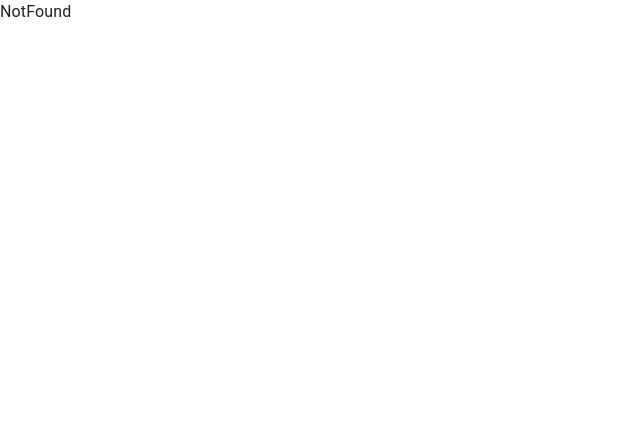
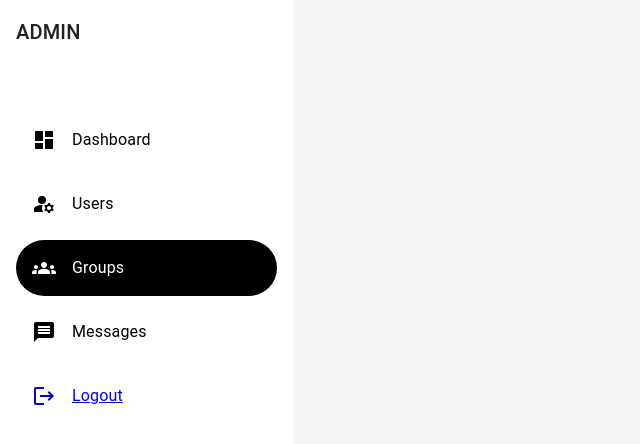
Before and after one commit to VivekDudi-Github/ChatApp, a React (Vite) app in the folder client/: page /admin/Group-management in a window 1280 px wide. Shown: the top 444 px of the page, without its empty margins (0-640 px from the left). Built offline with nearby package versions, Linux system fonts and the light colour scheme.

Commit message:
added dashoboard comp fixed bugs

```diff
--- a/client/src/App.jsx
+++ b/client/src/App.jsx
@@ -8,8 +8,12 @@ const Login = lazy(() => import('./pages/Login'))
 const Chat = lazy(() => import('./pages/Chat'))
 const Group = lazy(() => import('./pages/Group'))
 const NotFound = lazy(() => import('./pages/NotFound'))
+const DashBoard = lazy(() => import('./pages/admin/DashBoard'))
 const AdminLogin = lazy(() => import('./pages/admin/AdminLogin'))
-const DashBoard = lazy(() => import('./pages/admin/DashBoard'))
+const UserManagement = lazy(() => import('./pages/admin/UserManagement'))
+const GroupManagement = lazy(() => import('./pages/admin/GroupManagement'))
+const MessageManagement = lazy(() => import('./pages/admin/MessageManagement'))
+
 
 function App() {
   let user = true ;
@@ -25,7 +29,12 @@ function App() {
           <Route path="*" element={<NotFound/>} />
 
           <Route path="/admin" element={<AdminLogin/>} />
-          <Route path="/admin/dashboard" element={<DashBoard/>} />
+          <Route path="admin/dashboard" element={<DashBoard />} />
+          <Route path='/admin/user-management' element={<UserManagement/>} />
+          <Route path='/admin/Group-management' element={<GroupManagement/>} />
+          <Route path='/admin/messages-management' element={<MessageManagement/>} />
+
+
         </Routes>
       </Suspense>
     </>
--- a/client/src/components/layout/AdminLayout.jsx
+++ b/client/src/components/layout/AdminLayout.jsx
@@ -1,14 +1,108 @@
-import React from 'react'
-import {  Grid2 as Grid} from "@mui/material";
+import React, { useState } from 'react'
+
+import { Grid ,Box, IconButton, Drawer, Stack, Typography} from "@mui/material";
+import {Dashboard as DashBoardIcon , Groups as GroupsIcon , Message as MessageIcon, ManageAccounts as ManageAccountsIcon, Menu as MenuIcon, Logout as LogoutIcon} from "@mui/icons-material";
+
+import {StyledLink} from '../styles/StylesComponent'
+import { Link, useLocation} from "react-router-dom";
 
 function AdminLayout( {children}) {
+const [isMobile , setIsMobile] = useState(false) ;
+
+
   return (
     <Grid container minHeight={'100vh'} >
-      <Grid item>
+      <Box sx={{display : {xs : 'block' , md : 'none'} , position : 'fixed' , right : '1rem' , top : '1rem'}}>
+        <IconButton onClick={() => setIsMobile(prev => !prev)}>
+          <MenuIcon />
+        </IconButton>
+      </Box>
 
+      <Grid item md={4} lg={2.75}sx={{display : { xs : 'none' , md: 'block'}}}>
+        <SideBar />
       </Grid>
+
+      <Grid item xs={12} md={8} lg={9.25} sx={{bgcolor : '#f5f5f5'}}>
+        {children}
+      </Grid>
+
+
+      <Drawer open={isMobile} onClose={() => setIsMobile(prev => !prev)}>
+        <SideBar w='50vw' />
+      </Drawer>
     </Grid>
   )
 }
 
+const SideBar = ({w='100%'}) => {
+  const location = useLocation() ;
+
+  return (
+    <Stack width={w} direction={'column'} p='1rem' spacing={'3rem'}>
+      <Typography variant='h6' textTransform={'uppercase'}>
+        Admin
+      </Typography>
+
+      <Stack sx={{padding: '1rem 0'  , gap : '0.5rem' }}>
+        {AdminTabs.map((t) => (
+          <StyledLink to={t.path} key={t.path} >
+            <Stack gap={'1rem'} direction={'row'} alignItems={'center'}
+            sx={{ ':hover' : {bgcolor : '#ccc' , color : 'black'} ,
+             transitionDuration : '200ms' ,
+             p:'1rem' ,
+            borderRadius : '50px' ,
+            bgcolor : location.pathname === t.path ? 'black' : 'white' ,
+            color : location.pathname === t.path ? 'white' : 'black' ,
+            }}
+            >
+              {t.icon}
+
+              <Typography>{t.name}</Typography>
+            </Stack>
+          </StyledLink>
+        ))}
+
+        <Link to={'/login'} onClick={() => {console.log('logiot');
+        }} >
+          <Stack gap={'1rem'} direction={'row'} alignItems={'center'}
+              sx={{ ':hover' : {bgcolor : '#ccc' , color : 'black'} ,
+              transitionDuration : '200ms' ,
+              p:'1rem' ,
+              borderRadius : '50px' ,
+              }}
+          >
+            <LogoutIcon/>
+            <Typography>Logout</Typography>
+          </Stack>
+
+        </Link>
+      </Stack>
+    </Stack>
+  )
+}
+
 export default AdminLayout
+
+
+const AdminTabs = [
+  {
+    name : 'Dashboard' ,
+    path : '/admin/dashboard' ,
+    icon : <DashBoardIcon />
+  } ,
+  {
+    name : 'Users' ,
+    path : '/admin/user-management' ,
+    icon : <ManageAccountsIcon />
+  } ,
+  {
+    name : 'Groups' ,
+    path : '/admin/Group-management' ,
+    icon : <GroupsIcon />
+  } ,
+  {
+    name : 'Messages' ,
+    path : '/admin/messages-management' ,
+    icon : <MessageIcon />
+  }
+]
--- a/client/src/components/styles/StylesComponent.jsx
+++ b/client/src/components/styles/StylesComponent.jsx
@@ -32,3 +32,30 @@ export const InputBox = styled('input')`
   background-color: rgba(0,0,0);
   color : rgb(200,200,200)
 `
+
+
+export const StyledSearchFeild = styled('input')`
+padding : 0.75rem 1.5rem ;
+width: min(40%, 25rem);
+border : none ;
+outline : none ;
+border-radius : 1.5rem ;
+background-color : #f1f1f1 ;
+font-size : 1rem
+`
+
+export const CurvButton = styled('button')({
+
+width : 'min(80px)' ,
+padding : '0.5rem 1rem' ,
+border : 'none' ,
+outline : 'none' ,
+cursor : 'pointer' ,
+borderRadius : '1.5rem' ,
+backgroundColor : 'black' ,
+color : 'white' ,
+fontSize : '1rem' ,
+':hover' : {
+backgroundcolor : 'rgba(0,0,0,0.8)'
+}
+})
--- a/client/src/pages/admin/DashBoard.jsx
+++ b/client/src/pages/admin/DashBoard.jsx
@@ -1,13 +1,42 @@
 import React from 'react'
 import AdminLayout from '../../components/layout/AdminLayout'
+import { Box, Container, Paper, Stack, Typography } from '@mui/material'
+import { AdminPanelSettings as AdminPanelSettingsIcon, Widgets} from '@mui/icons-material'
+import { CurvButton, StyledSearchFeild } from '../../components/styles/StylesComponent'
+
+import moment from 'moment'
 
 function DashBoard() {
   return (
     <AdminLayout>
-      abc
+        <Container component={'main'}>
+          {AppBar}
+
+          <Stack> Char Area</Stack>
+
+          {Widgets}
+
+        </Container>
     </AdminLayout>
   )
 
 }
 
+const AppBar = (
+  <Paper elevation={3} sx={{ position : 'relative', padding : '2rem' , margin : '4rem 0 1rem 0' , borderRadius : '1rem'}}>
+    <Stack alignItems={'center'} flexWrap={'wrap'}  spacing={'0.5rem'} direction={'row'} >
+      <AdminPanelSettingsIcon sx={{fontSize : '2rem'}}/>
+      <StyledSearchFeild  placeholder='Search...'/>
+      <Box flexGrow={1} />
+      <CurvButton >Search</CurvButton>
+
+
+      <Typography sx={{fontSize : '0.75rem' , color : '#888' ,right : '2rem' , bottom : '0.7rem' , position : 'absolute'}}>
+        {moment().format('MMMM DD YYYY , h:mm a')}
+      </Typography>
+
+    </Stack>
+  </Paper>
+)
+
 export default DashBoard
--- /dev/null
+++ b/client/src/pages/admin/GroupManagement.jsx
@@ -0,0 +1,10 @@
+import React from 'react'
+import AdminLayout from '../../components/layout/AdminLayout'
+
+export default function GroupManagement() {
+  return (
+    <AdminLayout>
+
+    </AdminLayout>
+  )
+}
--- /dev/null
+++ b/client/src/pages/admin/MessageManagement.jsx
@@ -0,0 +1,9 @@
+import React from 'react'
+
+function MessageManagement() {
+  return (
+    <div>MessageManagement</div>
+  )
+}
+
+export default MessageManagement
--- /dev/null
+++ b/client/src/pages/admin/UserManagement.jsx
@@ -0,0 +1,9 @@
+import React from 'react'
+
+function UserManagement() {
+  return (
+    <div>UserManagement</div>
+  )
+}
+
+export default UserManagement
```
